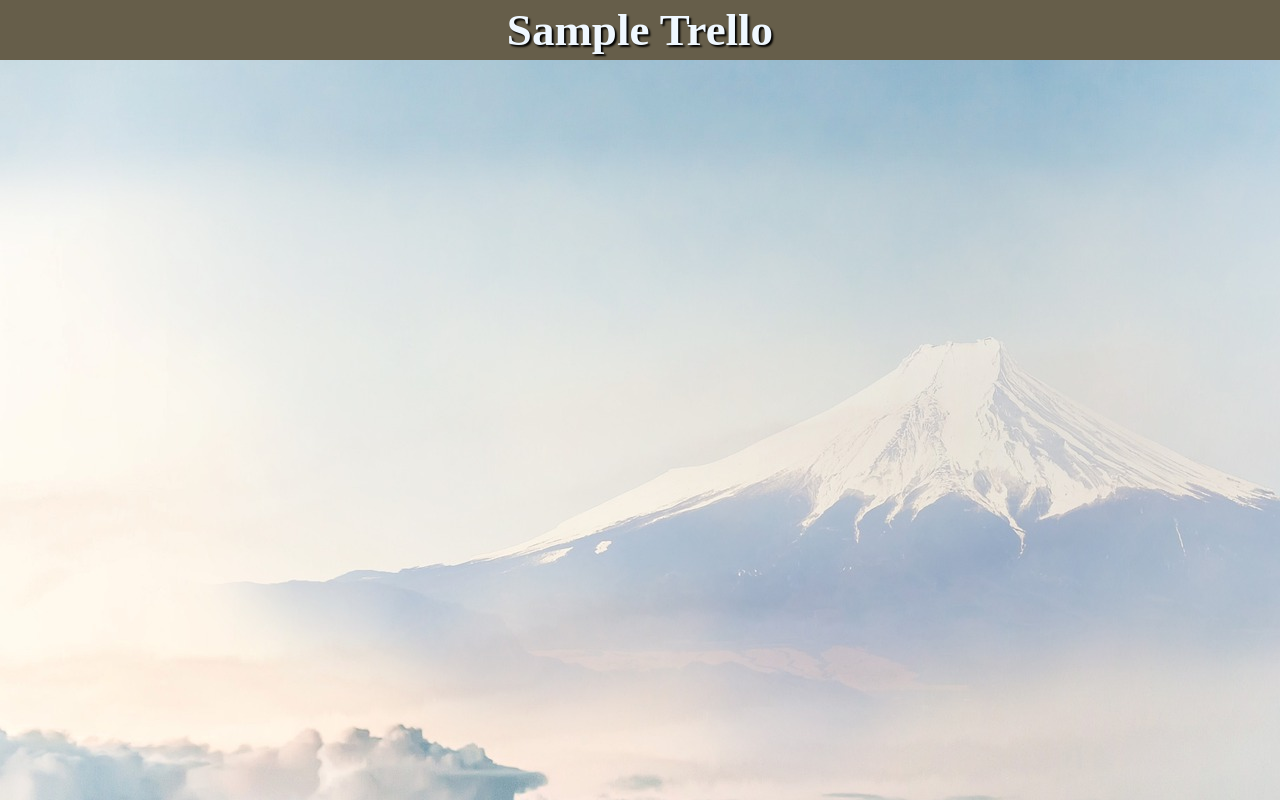
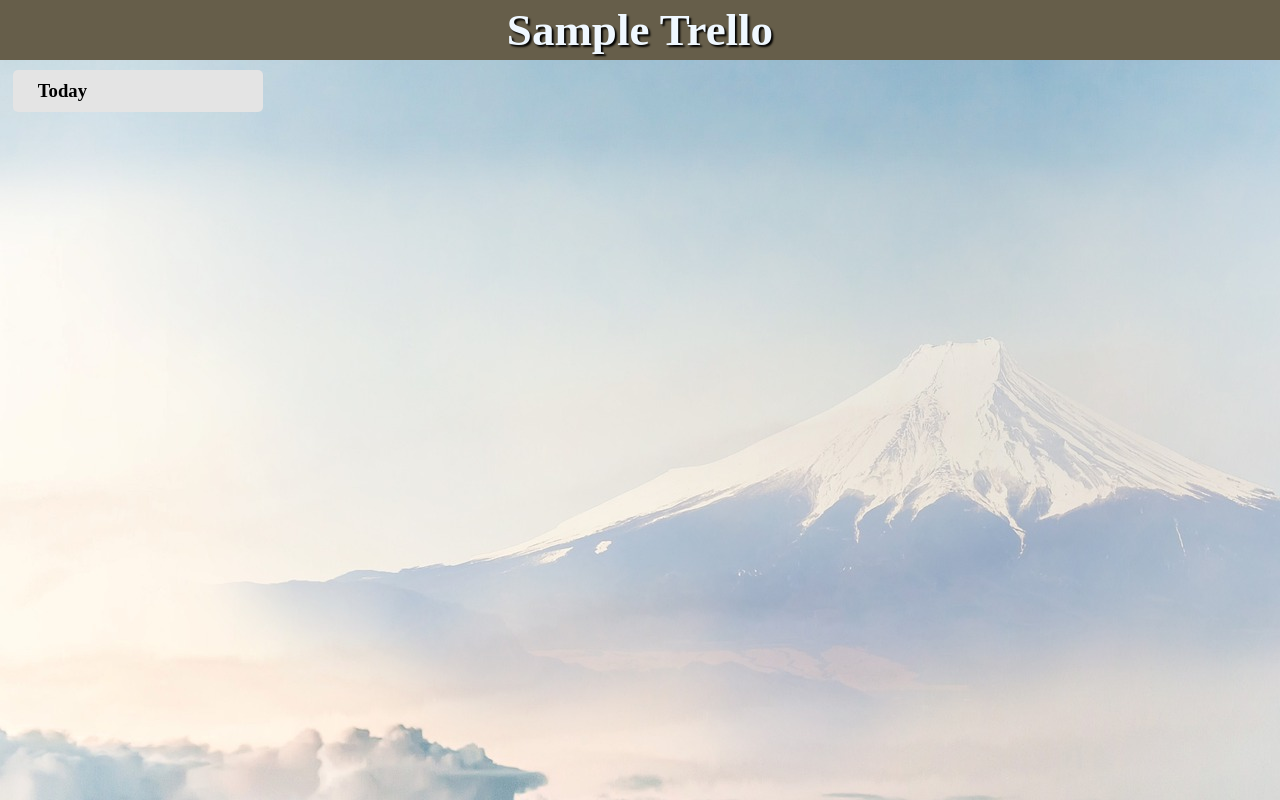
Before and after one commit to Chimoha31/dnd_trello, a React (Create React App) app: page / in a window 1280 px wide. Built offline with nearby package versions, Linux system fonts and the light colour scheme.

Commit message:
Card Title

```diff
--- a/src/components/header/Header.jsx
+++ b/src/components/header/Header.jsx
@@ -1,4 +1,4 @@
-import React from 'react'
+import React from 'react';
 
 function Header() {
   return (
--- a/src/components/task/TaskCard.jsx
+++ b/src/components/task/TaskCard.jsx
@@ -1,9 +1,17 @@
 import React from 'react';
+import TaskCardDeleteButton from './button/TaskCardDeleteButton';
+import TaskAddInput from './input/TaskAddInput';
+import TaskCardTitle from './TaskCardTitle';
+import Tasks from './Tasks';
+
 
 function TaskCard() {
   return (
-    <div>
-
+    <div className="taskCard">
+      <TaskCardTitle/>
+      <TaskCardDeleteButton />
+      <TaskAddInput />
+      <Tasks />
     </div>
   )
 }
--- /dev/null
+++ b/src/components/task/TaskCardTitle.jsx
@@ -0,0 +1,33 @@
+import React, { useState } from "react";
+
+function TaskCardTitle() {
+  const [isClick, setIsClick] = useState(false);
+  const [inputCardTitle, setInputCardTitle] = useState("Today");
+
+  const handleClick = () => {
+    setIsClick(true);
+  };
+
+  const handleChange = (e) => {
+    setInputCardTitle(e.target.value);
+  }
+
+  const handleSubmit = (e) => {
+    e.preventDefault();
+    setIsClick(false);
+  }
+
+  return (
+    <div onClick={handleClick}>
+      {isClick ? (
+        <form onSubmit={handleSubmit}>
+          <input type="text" onChange={handleChange} />
+        </form>
+      ) : (
+        <h3>{inputCardTitle}</h3>
+      )}
+    </div>
+  );
+}
+
+export default TaskCardTitle;
--- a/src/components/task/TaskCards.jsx
+++ b/src/components/task/TaskCards.jsx
@@ -1,6 +1,7 @@
 import React from 'react';
 import TaskCard from './TaskCard';
 import AddTaskCardButton from './button/AddTaskCardButton';
+
 
 function TaskCards() {
   return (
--- /dev/null
+++ b/src/components/task/Tasks.jsx
@@ -0,0 +1,11 @@
+import React from 'react'
+
+function Tasks() {
+  return (
+    <div>
+
+    </div>
+  )
+}
+
+export default Tasks
--- a/src/components/task/button/AddTaskCardButton.jsx
+++ b/src/components/task/button/AddTaskCardButton.jsx
@@ -1,4 +1,4 @@
-import React from 'react'
+import React from 'react';
 
 function AddTaskCardButton() {
   return (
--- /dev/null
+++ b/src/components/task/button/TaskCardDeleteButton.jsx
@@ -0,0 +1,11 @@
+import React from 'react'
+
+function TaskCardDeleteButton() {
+  return (
+    <div>
+
+    </div>
+  )
+}
+
+export default TaskCardDeleteButton
--- /dev/null
+++ b/src/components/task/input/TaskAddInput.jsx
@@ -0,0 +1,11 @@
+import React from 'react'
+
+function TaskAddInput() {
+  return (
+    <div>
+
+    </div>
+  )
+}
+
+export default TaskAddInput
--- a/src/index.css
+++ b/src/index.css
@@ -23,3 +23,11 @@ header {
   background-repeat: no-repeat;
   height: 100vh;
 }
+
+.taskCard {
+  width: 250px;
+  padding: 10px 25px;
+  margin: 10px 1%;
+  background-color: rgb(228, 228, 228);
+  border-radius: 5px;
+}
--- a/src/index.js
+++ b/src/index.js
@@ -12,7 +12,4 @@ ReactDOM.render(
   document.getElementById('root')
 );
 
-// If you want to start measuring performance in your app, pass a function
-// to log results (for example: reportWebVitals(console.log))
-// or send to an analytics endpoint. Learn more: https://bit.ly/CRA-vitals
 reportWebVitals();
```
Also changed, not shown: src/App.css (added).
